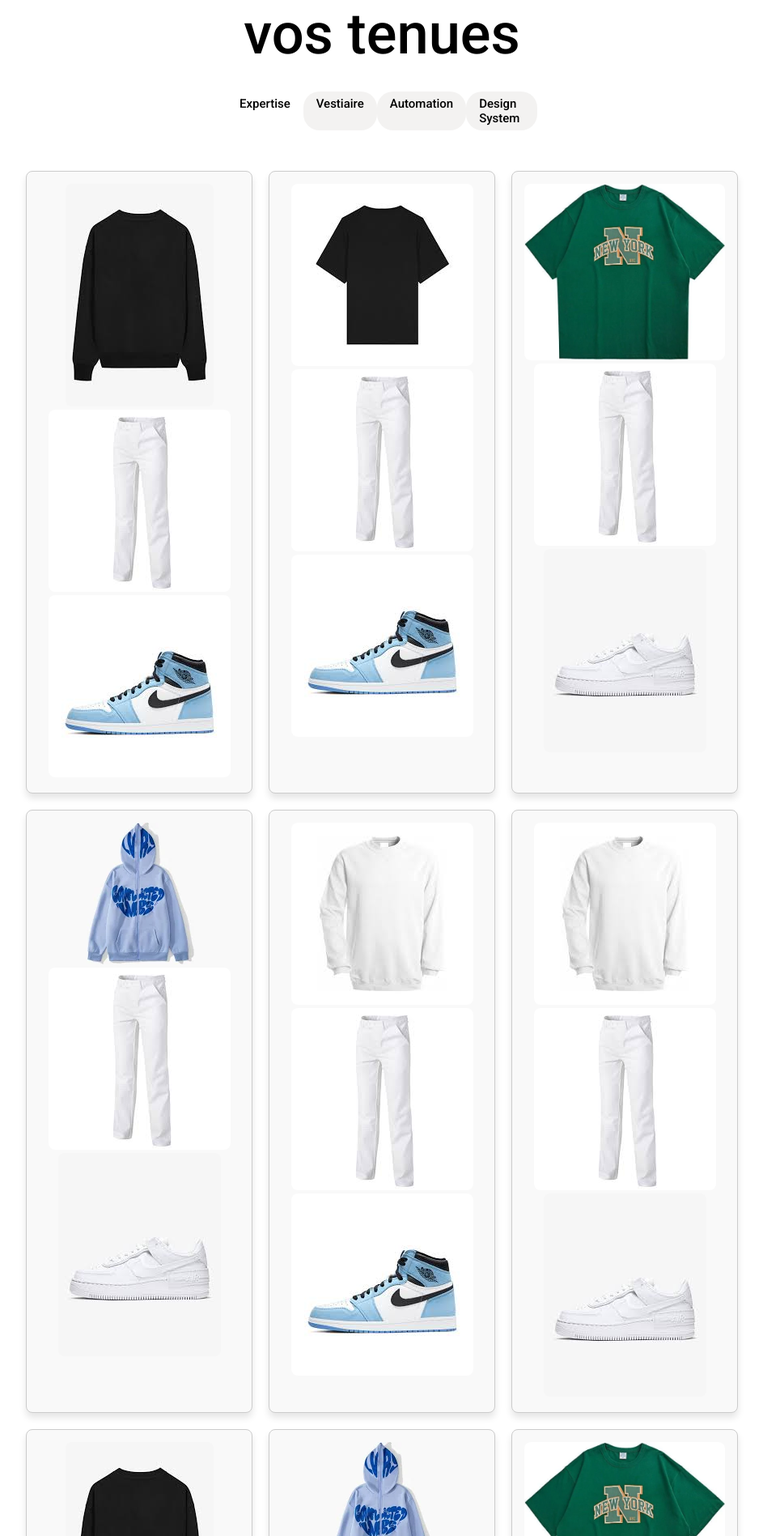
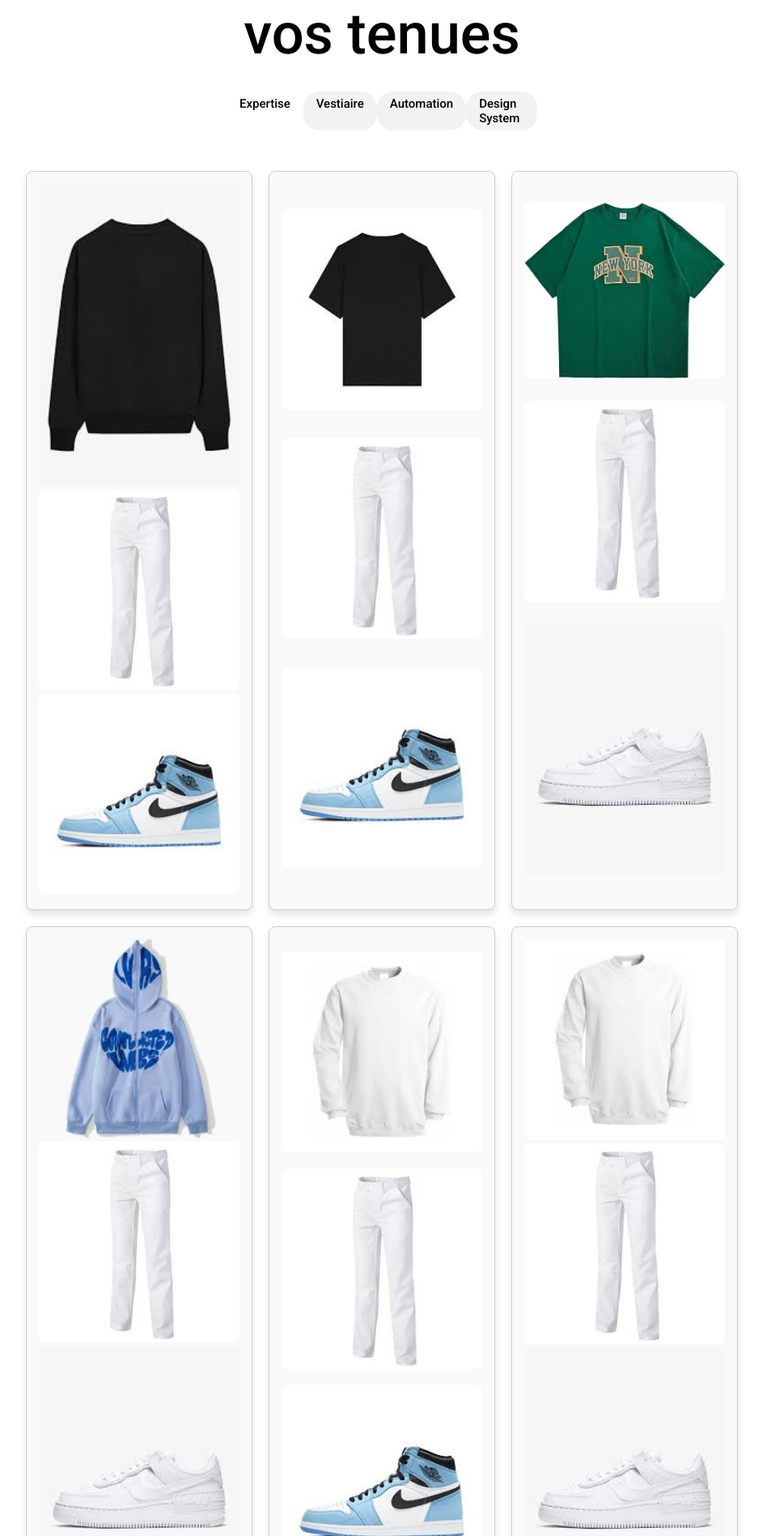
Before and after one commit to XSKQKUKDH/App-Vestiaire, a Flask app: page /home in a window 1280 px wide. Shown: the part 412-2309 px from the top of the page at 81% size, without its empty margins (168-1111 px from the left). Run offline with Flask 3, Linux system fonts and the light colour scheme.

Commit message:
Update du fichier CSS

```diff
--- a/static/style.css
+++ b/static/style.css
@@ -352,6 +352,7 @@ button:hover {
 .tenue {
     display: flex;
     flex-direction: column; /* Aligne les vêtements verticalement */
+    justify-content: space-evenly;
     border: 1px solid #ccc;
     padding: 15px;
     background-color: #f9f9f9;
@@ -361,7 +362,8 @@ button:hover {
 }
 
 .vetement img {
-    max-width: 100%; /* Adapte l'image à la largeur */
+    max-width: 250px;
+    width: 100%; /* Adapte l'image à la largeur */
     height: auto;
     border-radius: 8px;
 }
```
